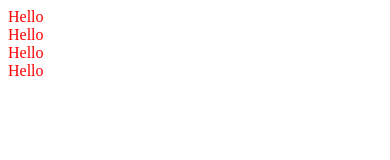
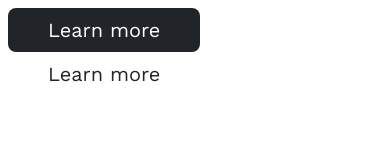
Before and after one commit to Somniac2103/YT-Joy_Shaheb-Responsive_Website_Tutorial, a plain HTML site: page index.html in a window 390 px wide. Drawn offline with nearby package versions, Linux system fonts and the light colour scheme.

Commit message:
Completed first session of Responsive webs design using design system

```diff
--- a/index.html
+++ b/index.html
@@ -4,12 +4,12 @@
   <meta charset="UTF-8">
   <meta name="viewport" content="width=device-width, initial-scale=1.0">
   <title>Document</title>
+  <link rel="stylesheet" href="/src/styles/designSystem.css">
   <link rel="stylesheet" href="/src/styles/index.css">
+
 </head>
 <body>
-  <div class="item-1">Hello</div>
-  <div class="item-2">Hello</div>
-  <div class="item-3">Hello</div>
-  <div class="item-4">Hello</div>
+  <button class="dark-btn">Learn more</button>
+  <button class="white-btn">Learn more</button>
 </body>
 </html>
--- /dev/null
+++ b/src/styles/designSystem.css
@@ -0,0 +1,88 @@
+@import url('https://fonts.googleapis.com/css2?family=Crimson+Text:wght@400;600;700&family=Work+Sans:wght@100;200;400;500;600;700;800;900&display=swap');
+
+:root{
+
+  --h1: 40px;
+  --h2: 32px;
+  --h3: 28px;
+  --h4: 24px;
+  --h5: 20px;
+  --h6: 16px;
+
+  --sub: 20px;
+
+  --label: 16px;
+  --ls: 5px;
+
+  --body: 14px;
+
+  --font-1: 'Crimson Text', serif;
+  --font-2: 'Work Sans', sans-serif;
+
+  --color-dark-100 : #212529;
+  --color-dark-75 : rgba(37,37,41,0.75);
+  --color-dark-50 : rgba(37,37,41,0.5);
+  --color-dark-25 : rgba(37,37,41,0.25);
+
+  --color-white-100: rgba(255,255,255,1);
+  --color-white-75: rgba(255,255,255,0.75);
+  --color-white-50: rgba(255,255,255,0.5);
+  --color-white-25: rgba(255,255,255,0.25);
+
+  --color-green-100: rgba(116,198,157,1);
+  --color-green-75: rgba(116,198,157,0.75);
+  --color-green-50: rgba(116,198,157,0.5);
+  --color-green-25: rgba(116,198,157,0.25);
+
+}
+
+/**
+* !style rules for common buttons
+**/
+
+button {
+  cursor:pointer;
+  font-size: var(--h5);
+  font-family: var(--font-2);
+  border: none;
+  border-radius: 8px;
+  padding: 10px 40px;
+}
+
+.white-btn{
+  color: var(--color-dark-100);
+  background-color: var(--color-white-100);
+}
+
+.dark-btn{
+  color: var(--color-white-100);
+  background-color: var(--color-dark-100);
+
+}
+
+/**
+* !style rules for text colors
+**/
+
+.text-white{
+  color: var(--color-white-100);
+}
+
+.text-dark{
+  color: var(--color-dark-100);
+}
+
+.text-green{
+  color: var(--color-green-100);
+}
+
+/**
+* !style rules for label
+**/
+.label{
+  font-family: var(--font-2);
+  font-size: var(--label);
+  letter-spacing: var(--ls);
+  text-transform: uppercase;
+  font-weight: 700;
+}
```
